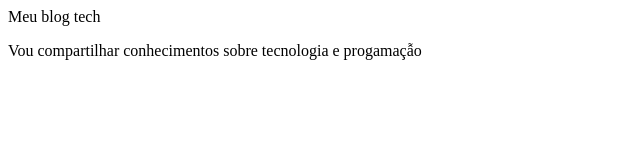
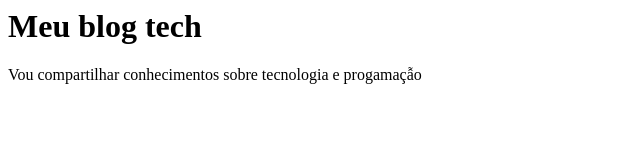
Before and after one commit to anabigettedias-ops/ana-clara-bigette-1b, a plain HTML site: page index.html in a window 1280 px wide. Shown: the whole page, without its empty margins (0-640 px from the left). Drawn offline with Linux system fonts and the light colour scheme.

Commit message:
Update index.html

```diff
--- a/index.html
+++ b/index.html
@@ -1,2 +1,12 @@
-<p>Meu blog tech</p>
-<p>Vou compartilhar conhecimentos sobre tecnologia e progamaçẫo</p>
+<!DOCTYPE htm >
+<html lang="pt-br">
+<head>
+    <meta charset="UTF-8">
+    <meta name="viewport" content="width=devide-width, initial-scale=1,0">
+    <title>Document</title>
+</head>
+<body>
+    <h1>Meu blog tech</h1>
+    <p>Vou compartilhar conhecimentos sobre tecnologia e progamaçẫo</p>
+</body>
+</html>
```
